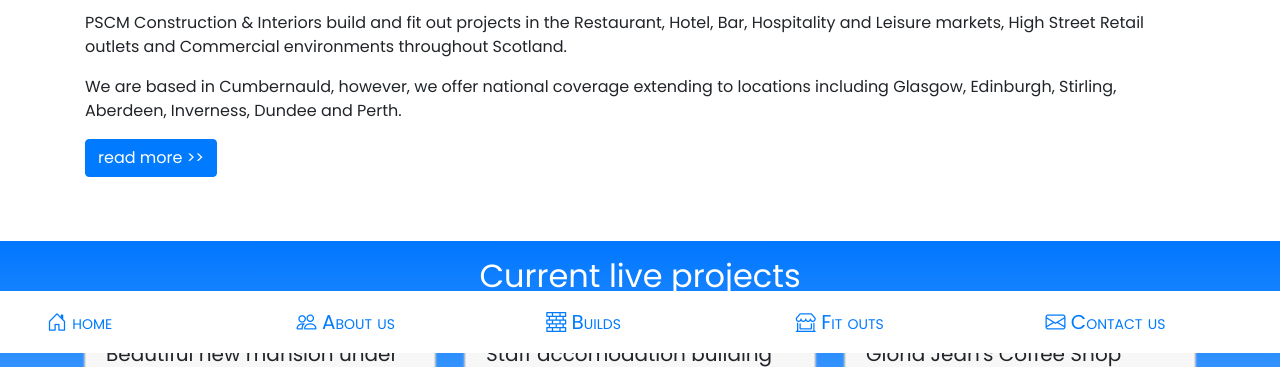
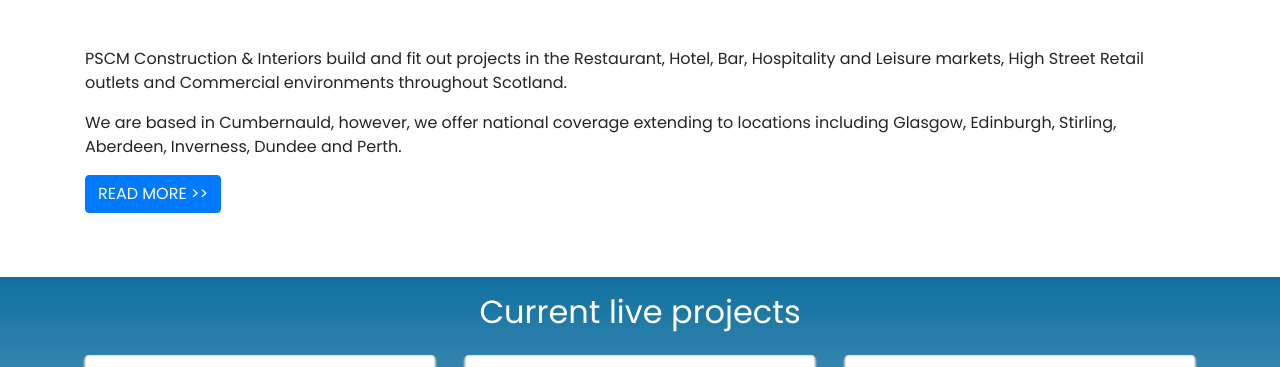
Before and after one commit to rmchardie/pscm-test, a PHP site: page /index.html in a window 1280 px wide. Shown: the part 447-814 px from the top of the page. Run offline with PHP 8.4, Linux system fonts and the light colour scheme.

Commit message:
Add files via upload

```diff
--- a/css/style.css
+++ b/css/style.css
@@ -1,11 +1,180 @@
 @import url("https://fonts.googleapis.com/css2?family=Poppins&display=swap");
 
 * {
-  line-height: 1.5;
-  font-family: "Poppins", sans-serif;
+  box-sizing: border-box;
   margin: 0;
   padding: 0;
-  box-sizing: border-box;
+  line-height: 1.5rem;
+  font-family: "Poppins", sans-serif;
+}
+
+small i {
+  font-size: 1.5em;
+  margin-right: 5px;
+}
+
+.navbar {
+  z-index: 1000;
+}
+
+nav::before {
+  content: "";
+  position: absolute;
+  top: 0px;
+  left: 0;
+  width: 100%;
+  height: 2px;
+  box-shadow: 0px 0 10px rgba(0, 0, 0, 1);
+  z-index: 100;
+}
+
+main {
+  margin-bottom: 150px;
+}
+
+footer {
+  display: none;
+}
+
+iframe {
+  max-width: 100%;
+}
+
+.nav-link {
+  border-radius: 3px;
+  line-height: 32px;
+  text-align: center;
+  padding: 12px 5px 4px;
+  display: block;
+  border: 1px solid transparent;
+  color: #3d405c;
+  font-size: 12px;
+}
+
+.nav-link:hover {
+  background-color: #fff;
+  border: 1px solid #e6e6f2;
+  color: #0077ff;
+  font-weight: bold;
+}
+
+.nav-link span {
+  display: block;
+  overflow: hidden;
+  text-overflow: ellipsis;
+  white-space: nowrap;
+}
+
+.primary {
+  color: #0077ff;
+  font-variant: small-caps;
+  font-size: 1em;
+}
+
+.title {
+  color: #086b9c;
+}
+
+.bold-text {
+  font-weight: 1000;
+}
+
+i {
+  font-size: 2rem;
+}
+
+.btn {
+  width: 100%;
+  text-transform: uppercase;
+}
+
+.card-shadow {
+  box-shadow: 0px 2px 2px 1px #ccc;
+}
+
+.ourwork {
+  padding-bottom: 3rem;
+  display: block;
+  position: relative;
+  background: #1170a0;
+  background: linear-gradient(180deg, #1170a0 0%, rgba(255, 255, 255, 1) 100%);
+}
+
+.card-text i {
+  font-size: 1rem;
+}
+
+ul {
+  list-style-type: none;
+}
+
+.contact-us {
+  display: none;
+}
+
+.contact-details {
+  font-size: 0.9em;
+  text-align: left;
+}
+
+.contact-us-image {
+  display: none;
+}
+
+@media screen and (min-width: 992px) {
+  main {
+    margin-bottom: unset;
+  }
+
+  footer {
+    display: block;
+  }
+
+  .contact-details {
+    text-align: center;
+    font-size: 1em;
+  }
+
+  .navbar-sm {
+    display: none;
+  }
+
+  .btn {
+    width: fit-content;
+  }
+
+  nav::before {
+    display: none;
+  }
+
+  nav::after {
+    content: "";
+    position: absolute;
+    bottom: 0px;
+    left: 0;
+    width: 100%;
+    height: 2px;
+    box-shadow: 0px 0 10px rgba(0, 0, 0, 1);
+    z-index: 100;
+  }
+
+  .contact-us {
+    display: block;
+  }
+
+  .contact-us-image {
+    display: block;
+  }
+
+  footer nav::after {
+    display: none;
+  }
+}
+
+@media screen and (max-width: 992px) {
+  .navbar-lg {
+    display: none;
+  }
 }
 
 body {
@@ -181,11 +344,6 @@ img {
 .card img {
   border-radius: 0;
   margin: 10px;
-}
-
-nav {
-  font-variant: small-caps;
-  font-size: 20px;
 }
 
 footer {
```
Also changed, not shown: other parts of css/style.css (+15 -17 lines).
